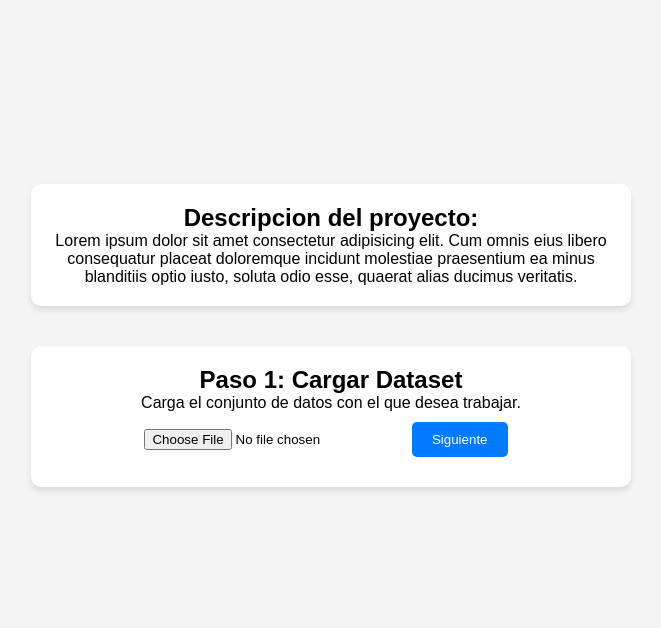
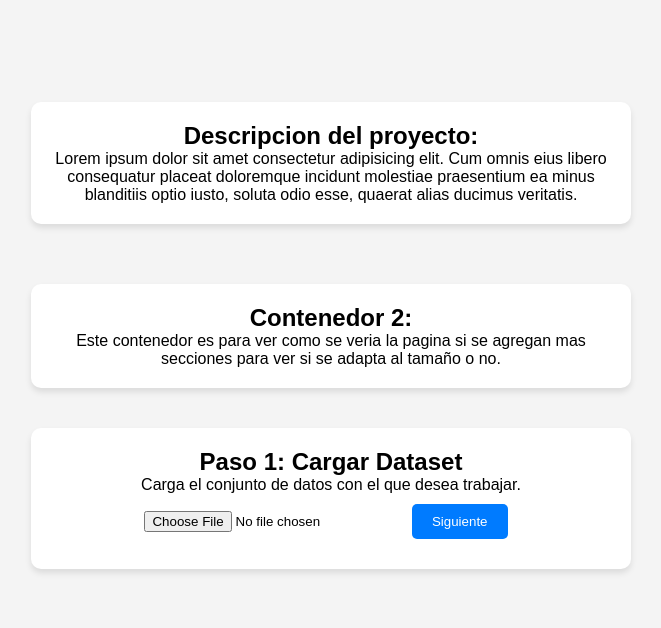
Before and after one commit to agustin-acevedo/Proyecto_final, a Flask app: page / in a window 1280 px wide. Shown: the part 112-740 px from the top of the page, without its empty margins (309-970 px from the left). Run offline with Flask 3, Linux system fonts and the light colour scheme.

Commit message:
Se agrego div para mensajes interactivos de preprocesamiento

```diff
--- a/templates/inicio.html
+++ b/templates/inicio.html
@@ -29,6 +29,14 @@
             </div>
 
 
+            <div class="contenedor" style="margin: 20px 0;">
+                <h2> Contenedor 2:</h2>
+                <p>Este contenedor es para ver como se veria la pagina si se agregan mas secciones
+                    para ver si se adapta al tamaño o no.</p>
+
+            </div>
+
+
             <div class="wizard">
                 <!-- Paso 1 -->
                 <div class="step active" id="step-1">
@@ -44,6 +52,10 @@
                     <p>Al presionar en el boton "Siguiente" se iniciciara el preprocesamiento de los datos cargados.</p>
                     <button class="prev-btn" onclick="goToStep(1)">Anterior</button>
                     <button class="next-btn" onclick="goToStep(3)">Siguiente</button>
+                </div>
+
+                <div id="loading-message" class="loading-overlay" style="display: none;">
+                    <p id="loading-text">Cargando, por favor espera...</p>
                 </div>
 
                 <!-- Paso 3 -->
```
